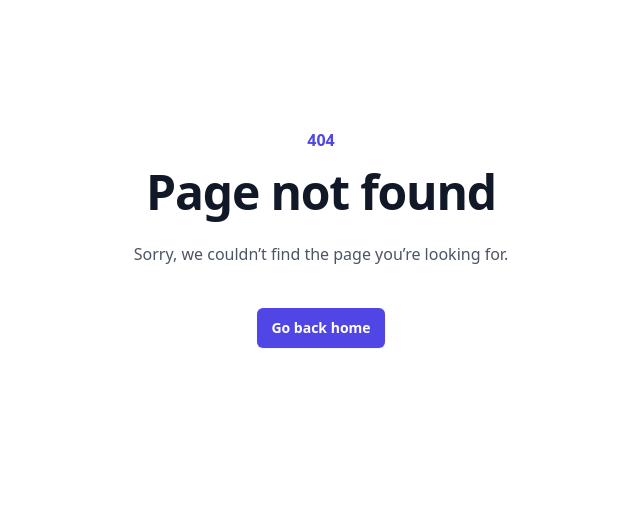
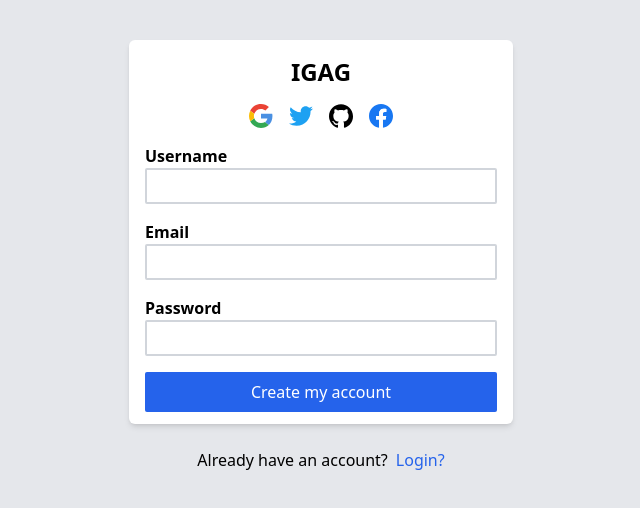
Before and after one commit to extsalt/igag, a Next.js app: page /register in a window 1280 px wide. Before the commit this address had no page. Shown: the top 508 px of the page, without its empty margins (319-959 px from the left). Built offline with nearby package versions, Linux system fonts and the light colour scheme.

Commit message:
add register screen (#33)

```diff
--- a/configs/urls.ts
+++ b/configs/urls.ts
@@ -1,3 +1,4 @@
 import { server } from './index';
 
 export const OAUTH_SIGN_IN_REDIRECT_URL = server + '/users/oauth/';
+export const USER_CREATE_URL = server + '/api/users/store';
--- /dev/null
+++ b/pages/api/users/store.ts
@@ -0,0 +1,18 @@
+import { NextApiRequest, NextApiResponse } from 'next';
+import { getServerSession } from 'next-auth';
+import { authOptions } from 'pages/api/auth/[...nextauth]';
+
+export default async function handler(
+  request: NextApiRequest,
+  response: NextApiResponse
+) {
+  const { username } = request.body;
+
+  const session = await getServerSession(request, response, authOptions);
+
+  console.log(session);
+
+  response.status(201).json({
+    session,
+  });
+}
--- /dev/null
+++ b/pages/register.tsx
@@ -0,0 +1,102 @@
+import { signIn } from 'next-auth/react';
+import Image from 'next/image';
+import Link from 'next/link';
+export default function Login() {
+  return (
+    <div className="bg-gray-200 min-w-full min-h-screen py-10">
+      <div className="login-container h-96 border-1 border-red-50 p-4 bg-white max-w-sm mx-auto rounded-md shadow-md">
+        <div className="flex justify-center">
+          <h2 className="text-2xl font-semibold">IGAG</h2>
+        </div>
+
+        <div className="my-4 flex justify-center space-x-4">
+          <button className="" onClick={() => signIn('google')}>
+            <Image
+              src="/google.svg"
+              alt="Login with google"
+              width={24}
+              height={24}
+            />
+          </button>
+          <button onClick={() => signIn('twitter')}>
+            <Image
+              src="/twitter.svg"
+              alt="Login with twitter"
+              width={24}
+              height={24}
+            />
+          </button>
+
+          <button onClick={() => signIn('github')}>
+            <Image
+              src="/github.svg"
+              alt="Login with github"
+              width={24}
+              height={24}
+            />
+          </button>
+
+          <button onClick={() => signIn('facebook')}>
+            <Image
+              src="/facebook.svg"
+              alt="Login with facebook"
+              width={24}
+              height={24}
+            />
+          </button>
+        </div>
+
+        <div className="form-control my-4">
+          <div className="flex flex-col">
+            <label htmlFor="username" className="font-semibold">
+              Username
+            </label>
+            <input
+              className="border-2 border-gray-300 px-2 py-1 rounded-sm"
+              type="text"
+              id="username"
+            />
+          </div>
+
+          <div className="flex flex-col my-4">
+            <label htmlFor="email" className="font-semibold">
+              Email
+            </label>
+            <input
+              className="border-2 border-gray-300 px-2 py-1 rounded-sm"
+              type="email"
+              id="email"
+            />
+          </div>
+
+          <div className="flex flex-col my-4">
+            <div className="flex justify-between">
+              <label htmlFor="password" className="font-semibold">
+                Password
+              </label>
+            </div>
+            <input
+              className="border-2 border-gray-300 px-2 py-1 rounded-sm"
+              type="password"
+              id="password"
+            />
+          </div>
+          <div className="my-4 flex justify-center">
+            <button className="px-6 py-2 bg-blue-600 min-w-full text-white rounded-sm">
+              Create my account
+            </button>
+          </div>
+        </div>
+      </div>
+
+      <div className="max-w-sm mx-auto my-6">
+        <div className="flex justify-center space-x-2">
+          <span>Already have an account? </span>
+          <Link href="/register" className="text-blue-600">
+            Login?
+          </Link>
+        </div>
+      </div>
+    </div>
+  );
+}
--- a/pages/users/oauth/index.tsx
+++ b/pages/users/oauth/index.tsx
@@ -1,7 +1,23 @@
 import { useSession } from 'next-auth/react';
 import Link from 'next/link';
-export default function OauthUser() {
-  const { data } = useSession();
+import { useState } from 'react';
+import { USER_CREATE_URL } from '@/configs/urls';
+import { getServerSession, Session } from 'next-auth';
+import { authOptions } from '@/pages/api/auth/[...nextauth]';
+export default function OauthUser({ session }: any) {
+  const [username, setUsername] = useState();
+
+  async function createAccount() {
+    const response = await fetch(USER_CREATE_URL, {
+      method: 'post',
+      headers: {
+        'Content-Type': 'application/json',
+      },
+      body: JSON.stringify({ username }),
+    }).then((response: Response) => response.json());
+
+    console.log(response);
+  }
 
   return (
     <>
@@ -21,8 +37,8 @@ export default function OauthUser() {
                 <input
                   className="border-2 border-gray-300 px-2 py-1 rounded-sm"
                   type="text"
-                  value={data?.user?.name || ''}
                   id="username"
+                  onChange={(e: any) => setUsername(e.target.value)}
                 />
 
                 <button className=" px-4 py-2 bg-gray-600 text-white rounded-sm">
@@ -47,7 +63,10 @@ export default function OauthUser() {
             </div>
 
             <div className="my-4 flex justify-center">
-              <button className="px-6 py-2 bg-blue-600 min-w-full text-white rounded-sm">
+              <button
+                className="px-6 py-2 bg-blue-600 min-w-full text-white rounded-sm"
+                onClick={() => createAccount()}
+              >
                 Create my account
               </button>
             </div>
@@ -73,3 +92,23 @@ export default function OauthUser() {
     </>
   );
 }
+
+export async function getServerSideProps(context: any) {
+  const session = await getServerSession(context.req, context.res, authOptions);
+  console.log(session);
+
+  if (!session) {
+    return {
+      redirect: {
+        destination: '/login',
+        permanent: false,
+      },
+    };
+  }
+
+  return {
+    props: {
+      session,
+    },
+  };
+}
```
